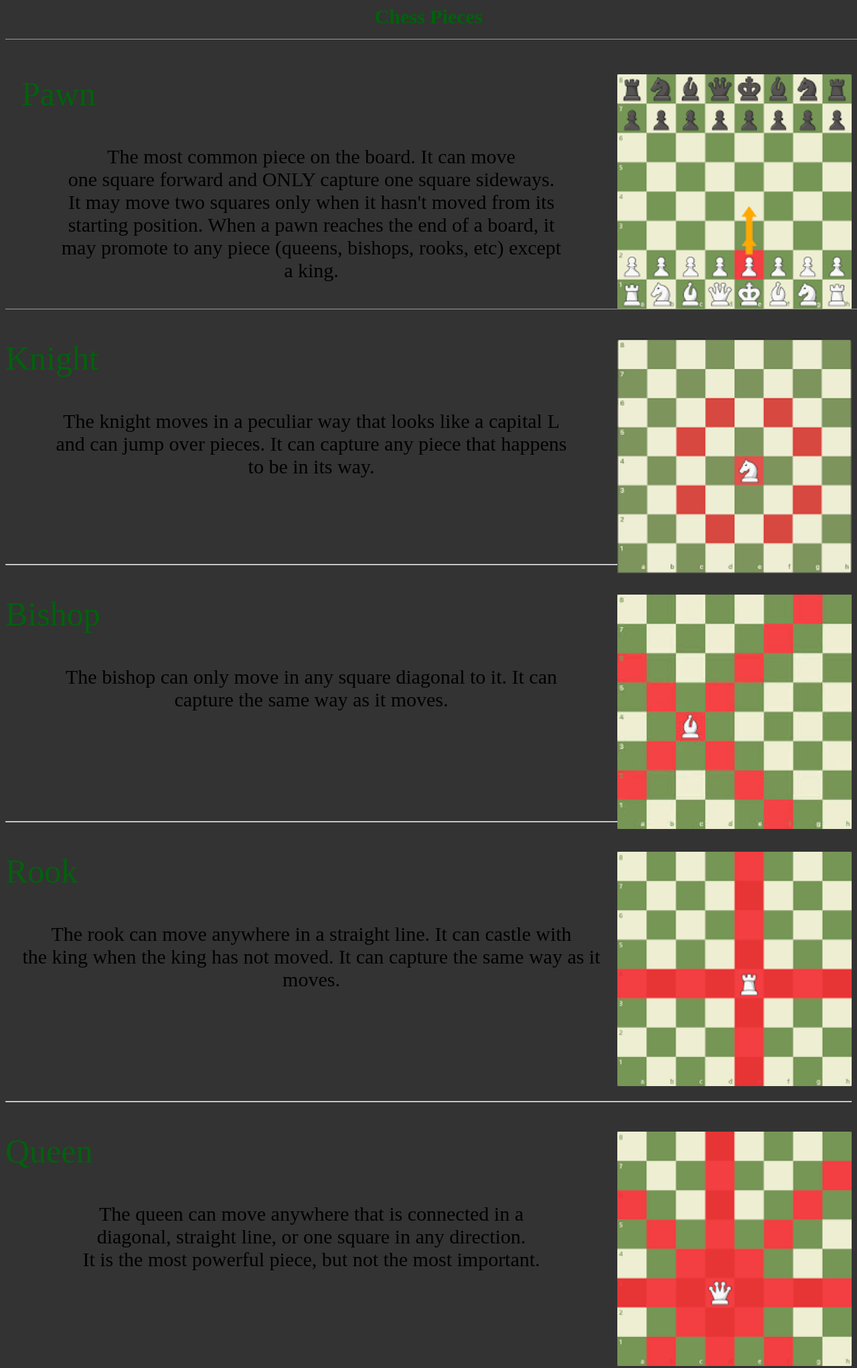
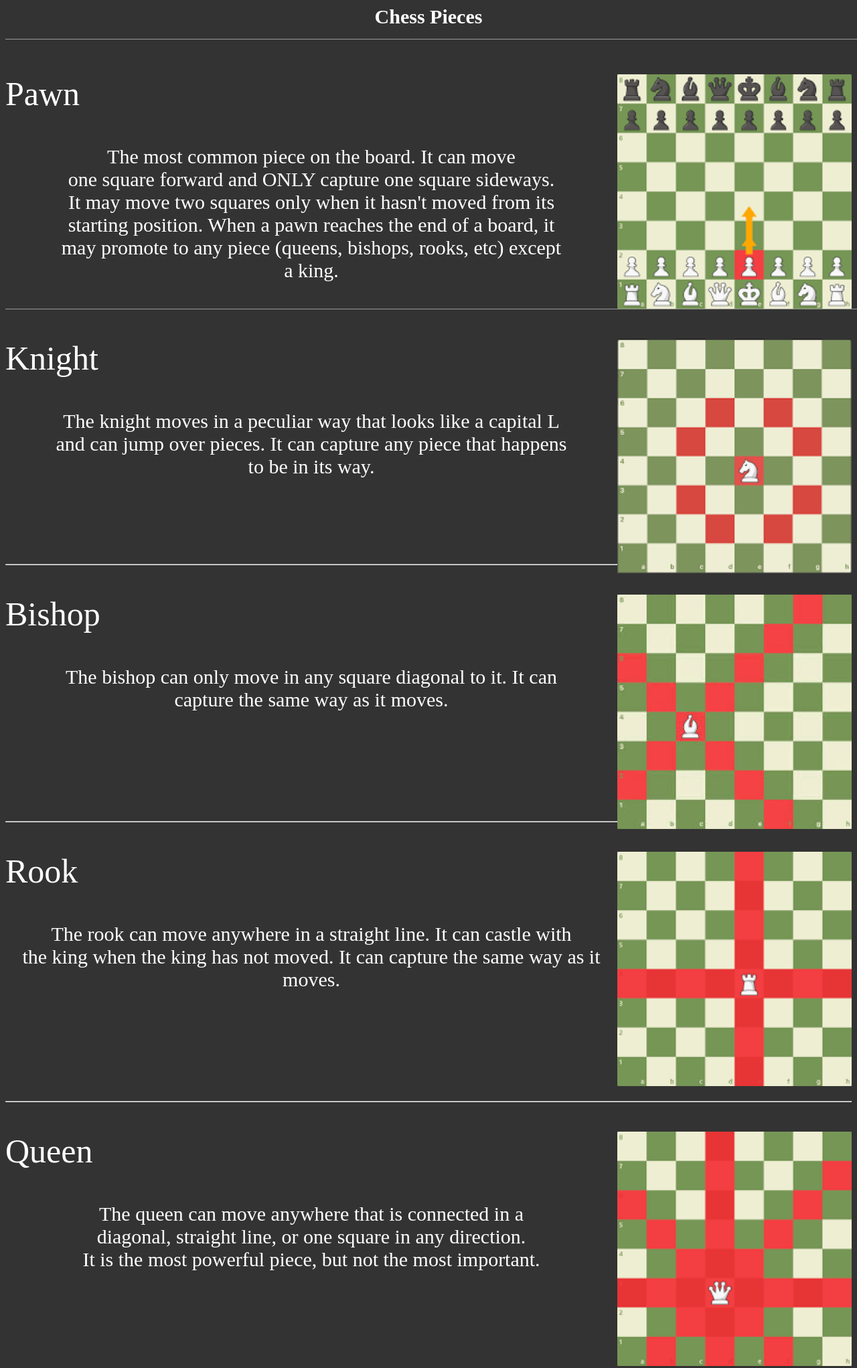
Before and after one commit to seongyun11/Chess, a plain HTML site: page chess.html in a window 1280 px wide. Shown: the top 2043 px of the page at 67% size. Drawn offline with Linux system fonts and the light colour scheme.

Commit message:
Add files via upload

```diff
--- a/chess.html
+++ b/chess.html
@@ -3,17 +3,17 @@
 <title>Chess Movement</title>
 </head>
 <body>
-<body style="background-color:#333333;">
+    <body style="background-color:#333333;">
 <p style= "text-align:center;">
-<span style="font-size:30px; color:rgb(1, 97, 12);"><strong>   Chess Pieces </strong> </span> <hr size="1"  width="4000px" align="center">
+<span style="font-size:30px; color:rgb(255, 255, 255);"><strong>   Chess Pieces </strong> </span> <hr size="1"  width="4000px" align="center">
 </p>
 <br>
 <br>
 
-&#160&#160&#160&#160&#160 <span style="text-align:center; font-size:50px;  color:rgb(1, 97, 12); "> Pawn </span>
+<span style="text-align:center; font-size:50px;  color:rgb(255, 255, 255); "> Pawn </span>
 <img src= "pawn.png" alt="pawn image." style= "width:350px; height:350px; float:right;">  <br>
 <br>
-<p style="font-size:30px; text-align:center;">
+<p style="font-size:30px;color:rgb(255, 255, 255); text-align:center;">
 The most common piece on the board. It can move <br>
 one square forward and ONLY capture one square sideways. <br>
 It may move two squares only when it hasn't moved from its  <br>
@@ -23,9 +23,9 @@ a king. </p>
  <hr size="0.1"  width="4000px" align="center">
 <br>
 <br>
-<span style="font-size:50px; color:rgb(1, 97, 12);"> Knight <img src= "knight.png" alt=" image." style= "width:350px; height:350px; float:right;"> </span> <br>
+<span style="font-size:50px; color:rgb(255, 255, 255);"> Knight <img src= "knight.png" alt=" image." style= "width:350px; height:350px; float:right;"> </span> <br>
 <br>
-<p style="font-size:30px; text-align:center;">
+<p style="font-size:30px; color:rgb(255, 255, 255);text-align:center;">
 The knight moves in a peculiar way that looks like a capital L <br>
 and can jump over pieces. It can capture any piece that happens <br>
 to be in its way. </p>
@@ -37,9 +37,9 @@ to be in its way. </p>
 <hr>
 <br>
 <br>
-<span style="font-size:50px; color:rgb(1, 97, 12);"> Bishop <img src= "bishop.png" alt="bishop image." style= "width:350px; height:350px; float:right;"> </span> <br>
+<span style="font-size:50px; color:rgb(255, 255, 255);"> Bishop <img src= "bishop.png" alt="bishop image." style= "width:350px; height:350px; float:right;"> </span> <br>
 <br>
-<p style="font-size:30px; text-align:center;">
+<p style="font-size:30px;color:rgb(255, 255, 255);  text-align:center;">
 The bishop can only move in any square diagonal to it. It can <br>
 capture the same way as it moves. </p>
 <br>
@@ -52,9 +52,9 @@ capture the same way as it moves. </p>
 <hr>
 <br>
 <br>
-<span style="font-size:50px; color:rgb(1, 97, 12);"> Rook  <img src= "rook.png" alt="rook image." style= "width:350px; height:350px; float:right;"> </span> <br>
+<span style="font-size:50px; color:rgb(255, 255, 255);"> Rook  <img src= "rook.png" alt="rook image." style= "width:350px; height:350px; float:right;"> </span> <br>
 <br>
-<p style="font-size:30px; text-align:center;">
+<p style="font-size:30px; color:rgb(255, 255, 255); text-align:center;">
 The rook can move anywhere in a straight line. It can castle with <br>
 the king when the king has not moved. It can capture the same way as it moves. </p>
 <br>
@@ -67,9 +67,9 @@ the king when the king has not moved. It can capture the same way as it moves. <
 <hr>
 <br>
 <br>
-<span style="font-size:50px; color:rgb(1, 97, 12);"> Queen <img src= "queen.png" alt="queen image." style= "width:350px; height:350px; float:right;">  </span> <br>
+<span style="font-size:50px; color:rgb(255, 255, 255);"> Queen <img src= "queen.png" alt="queen image." style= "width:350px; height:350px; float:right;">  </span> <br>
 <br>
-<p style="font-size:30px; text-align:center;">
+<p style="font-size:30px; color:rgb(255, 255, 255); text-align:center;">
 The queen can move anywhere that is connected in a <br>
  diagonal, straight line, or one square in any direction. <br>
 It is the most powerful piece, but not the most important. </p>
@@ -82,9 +82,9 @@ It is the most powerful piece, but not the most important. </p>
 <hr>
 <br>
 <br>
-<span style="font-size:50px; color:rgb(1, 97, 12);"> King <img src= "king.png" alt="king image." style= "width:350px; height:350px; float:right;"> </span> <br>
+<span style="font-size:50px; color:rgb(255, 255, 255);"> King <img src= "king.png" alt="king image." style= "width:350px; height:350px; float:right;"> </span> <br>
 <br>
-<p style="font-size:30px; text-align:center;">
+<p style="font-size:30px; color:rgb(255, 255, 255); text-align:center;">
 The king is the most important piece. If it gets trapped while targeted and <br>
 gets checkmated, the game ends. The king can only move one square in any <br>
 direction. It can take the same way as it moves. It can castle if it doesn't move. </p>
```
Also changed, not shown: Tutorial(1).html (+3 -3 lines), index.html (line endings or trailing spaces).
